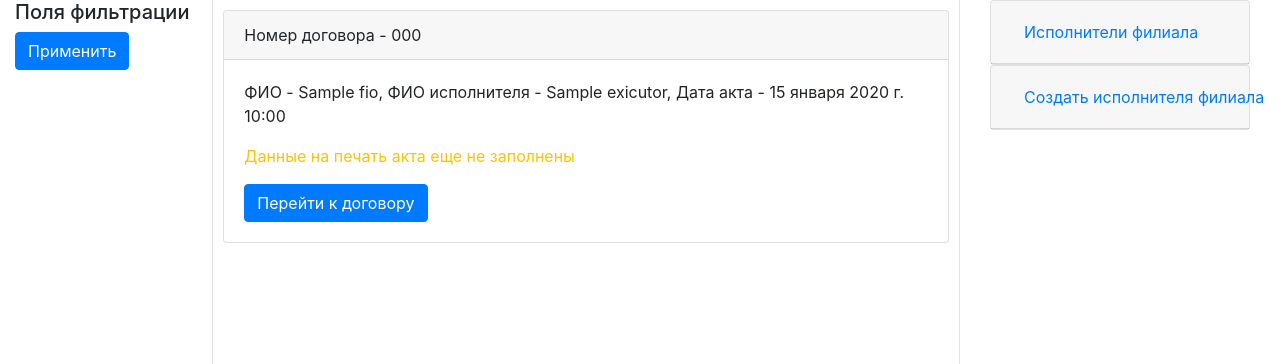
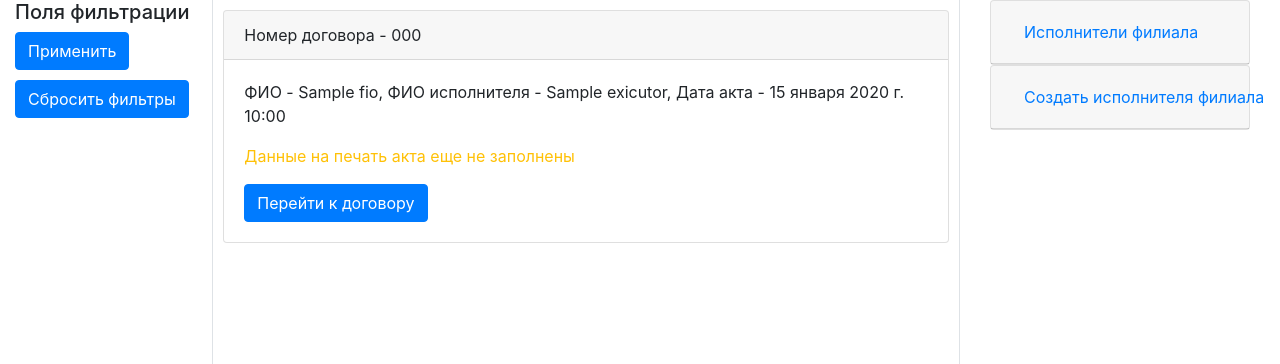
Before and after one commit to SuitBarlord/pay_orders, a Django app: template engine/templates/orders/orders.html in a window 1280 px wide. Shown: the part 56-420 px from the top of the page. Run offline with Django 4.2, Linux system fonts and the light colour scheme; data comes from the database, SQL or seed files in the repository; both versions use the stored data as it was after the commit; tables that the repository leaves empty hold one stand-in row (values such as "Sample post"); the template is opened without the code that fills it: values that come from a table or form of the project are taken from there, most other values are stand-ins (such as "Sample title", 1, 10 or a date in 2020); some libraries are stand-ins or nearby versions.

Commit message:
добавлен сброс настроек фильтра

```diff
--- a/engine/templates/orders/orders.html
+++ b/engine/templates/orders/orders.html
@@ -10,6 +10,8 @@
         {{ filter.form|crispy }}
       <button class="btn btn-primary" type="submit">Применить</button>
       </form>
+
+      <a href="{{request.path}}"><button style="margin-top: 10px;" class="btn btn-primary">Сбросить фильтры</button></a>
     </div>
     <div class="col-7 position-relative border-right">
       <div class="overflow-auto scroll-container">
```
Also changed, not shown: db.sqlite3.
